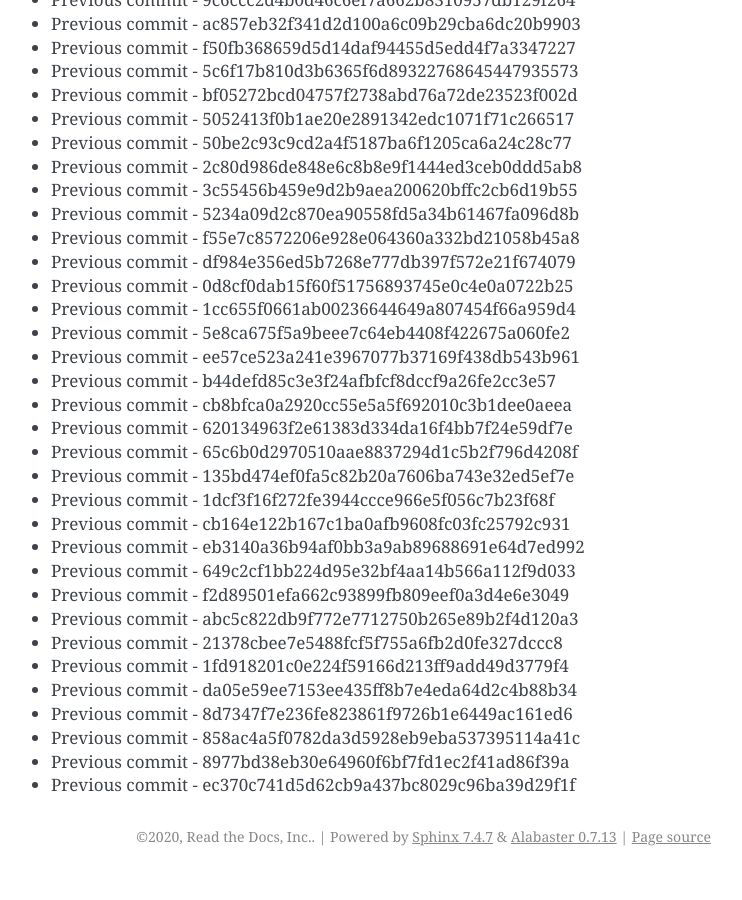
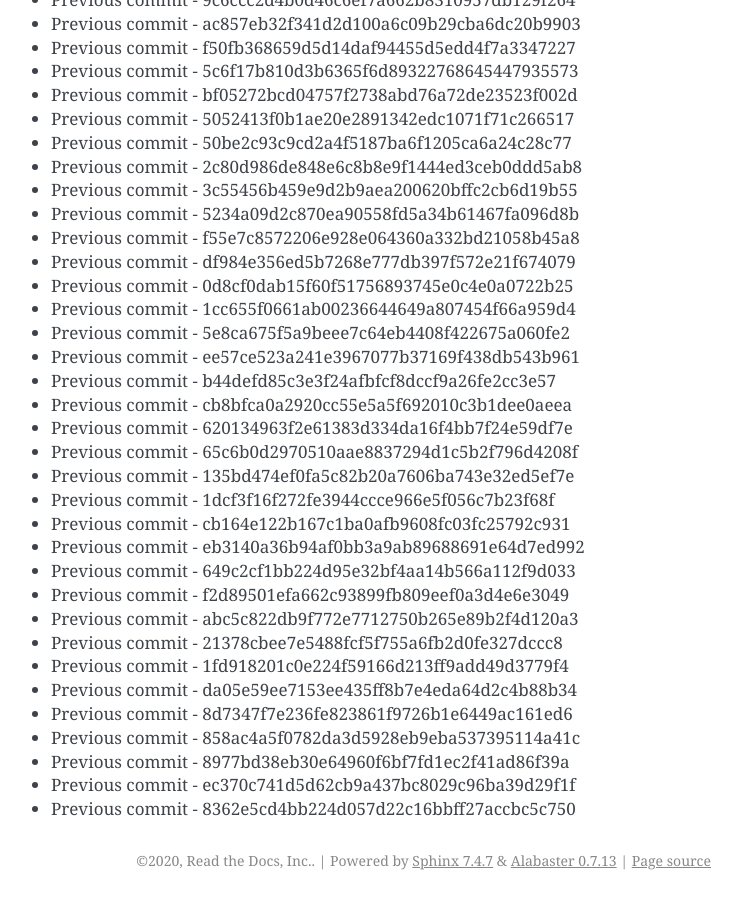
Before and after one commit to readthedocs/rtd-git-stresstest, a Sphinx documentation site: the page built from docs/updates.rst, in a window 1280 px wide and 900 px high, scrolled down 19574 px. Shown: the whole window, without its empty margins (399-1141 px from the left). Built offline with Sphinx 7.4.7, drawn with Linux system fonts in a browser that asks for light colours; before the commit the page ends 20450 px from its top, so only the background shows below that.

Commit message:
Generating commit from previous: 8362e5cd4bb224d057d22c16bbff27accbc5c750

```diff
--- a/docs/updates.rst
+++ b/docs/updates.rst
@@ -854,3 +854,4 @@ It can be tested for any performance characteristics.
 * Previous commit - 858ac4a5f0782da3d5928eb9eba537395114a41c
 * Previous commit - 8977bd38eb30e64960f6bf7fd1ec2f41ad86f39a
 * Previous commit - ec370c741d5d62cb9a437bc8029c96ba39d29f1f
+* Previous commit - 8362e5cd4bb224d057d22c16bbff27accbc5c750
```
